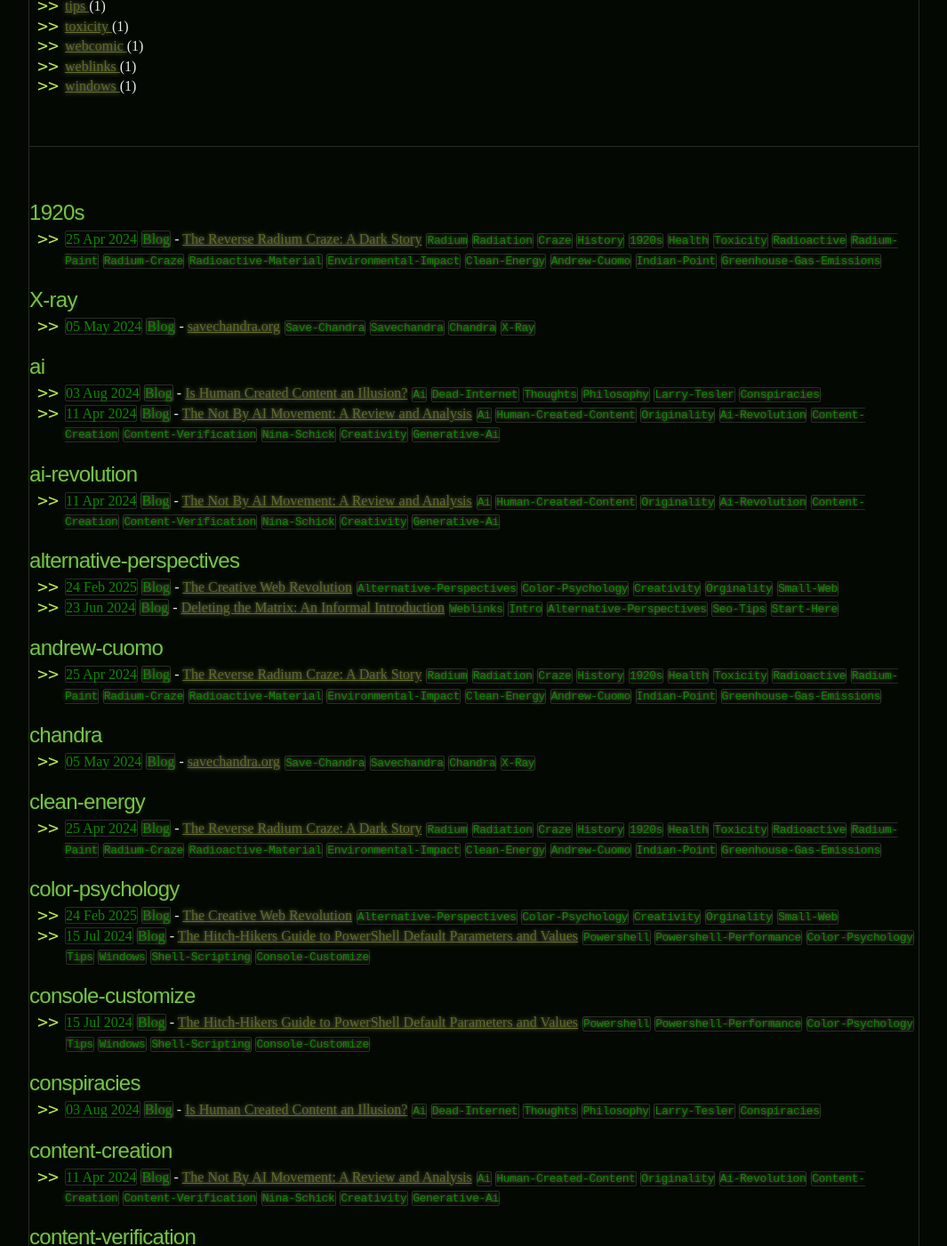
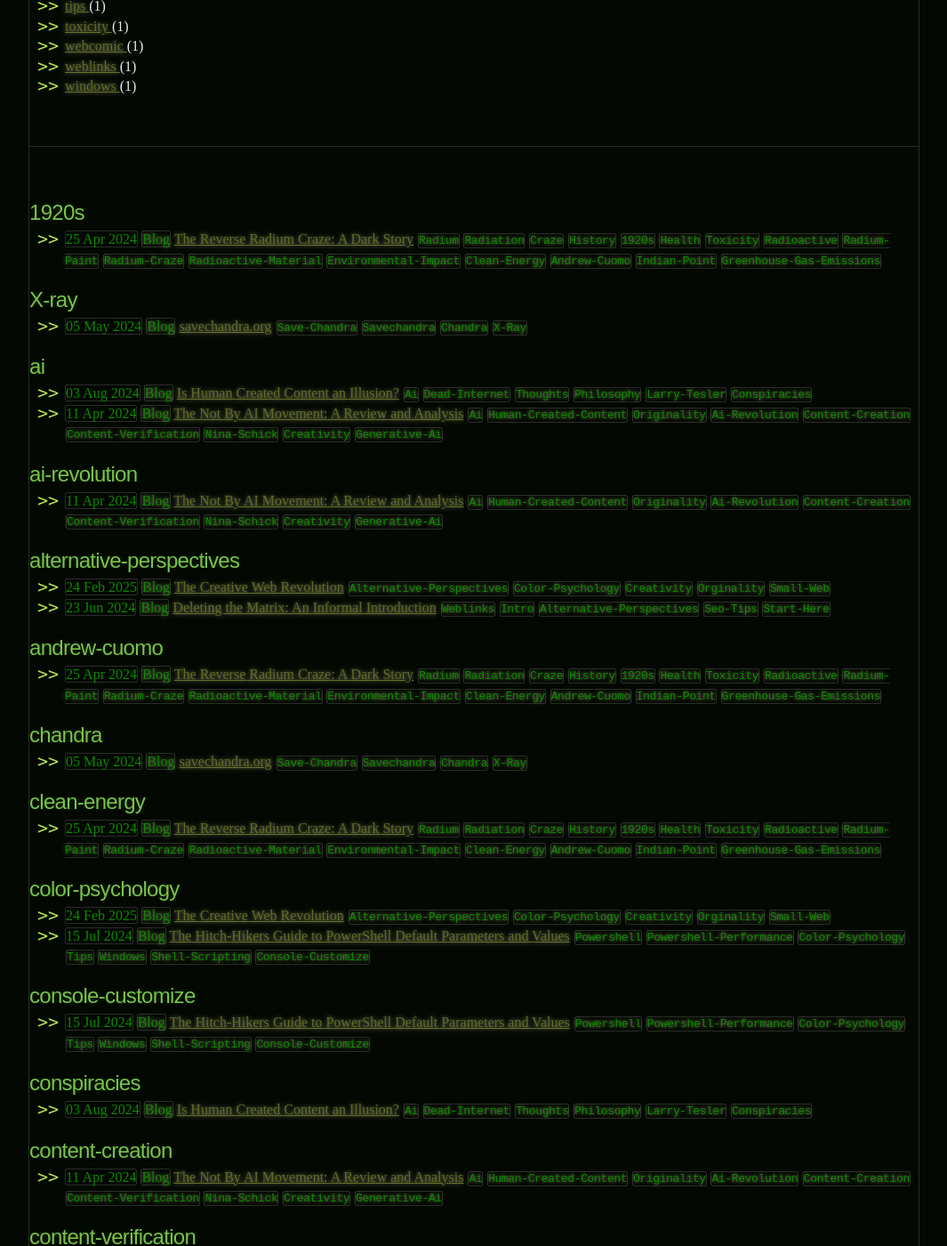
Before and after one commit to CamoCatX/camocatx.github.io, a Jekyll site: the page built from tags.md, in a window 1280 px wide and 1400 px high, scrolled down 1258 px. Shown: the whole window at 89% size, without its empty margins (108-1173 px from the left). Built offline with Jekyll 4.4.1, drawn with Linux system fonts in a browser that asks for light colours; some of the changed text lies outside the part shown.

Commit message:
modified:   tags.md

```diff
--- a/tags.md
+++ b/tags.md
@@ -29,7 +29,7 @@ permalink: /tags/
     {% for post in list %}
       <li>
         <time>{{ post.date | date:"%d %b %Y" }}</time>
-        <a href="/{{ post.categories[0] | xml_escape | downcase }}/" class="no-decoration">{{ post.categories[0] | xml_escape | capitalize }}</a> -
+        <a href="/{{ post.categories[0] | xml_escape | downcase }}/" class="no-decoration">{{ post.categories[0] | xml_escape | capitalize }}</a>
         <a href="{{ post.url }}">{{ post.title }}</a>
         {% if post.tags[0] %}
               <span class="postitem">
```
